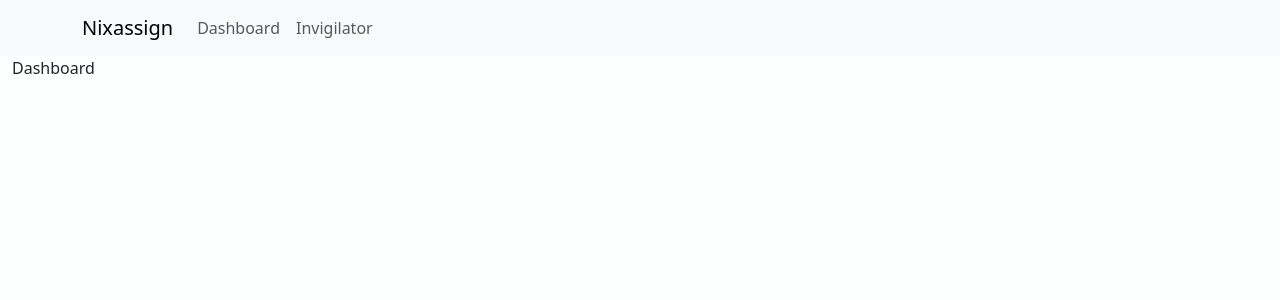
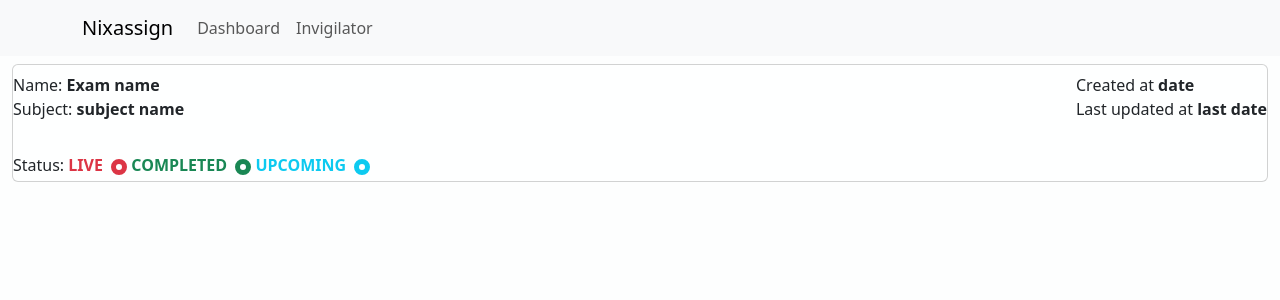
Before and after one commit to vohrakunal/nixassign-client, a React (Vite) app: page /dashboard in a window 1280 px wide. Shown: the top 300 px of the page. Built offline with nearby package versions, Linux system fonts and the light colour scheme.

Commit message:
add routes

```diff
--- a/src/api/url.tsx
+++ b/src/api/url.tsx
@@ -5,10 +5,13 @@ const urls = {
 
   invigilator: {
     getAllInvigilators: "/client/invigilators",
-    getInvigilatorById: "/client/invigilators",
+    getInvigilatorById: "/client/getInvigilatorById",
     createInvigilator: "/client/createInvigilator",
     updateInvigilator: "/client/updateInvigilator",
-    deleteInvigilator: "/client/deleteInvigilator"
+    deleteInvigilator: "/client/deleteInvigilator",
+    resetPassword:"/client/invigilator/password",
+    getInvigilatorStatus:"/client/invigilator/status"
+
   }
 }
 export default urls;
--- a/src/components/Modal/AddInvigilator.modal.tsx
+++ b/src/components/Modal/AddInvigilator.modal.tsx
@@ -1,5 +1,7 @@
-import React, { useState } from 'react'
-import { Button, Form, Modal } from 'react-bootstrap'
+import React, { useState } from "react";
+import { Button, Form, Modal } from "react-bootstrap";
+import { InvigilatorService } from "../../service/Invigilator.service";
+import toast from "react-hot-toast";
 
 interface AddInvigilatorModalProps {
   show: boolean;
@@ -8,16 +10,31 @@ interface AddInvigilatorModalProps {
 }
 
 export default function AddInvigilatorModal(props: AddInvigilatorModalProps) {
-
-    const [data, setData] = useState<any>()
+  const [data, setData] = useState<any>();
 
   const handeChangeValue = (e: any) => {
     const { name, value } = e.target;
     setData((prevData: any) => ({
       ...prevData,
-            [name]: value
+      [name]: value,
     }));
+
+  };
+
+  console.log(data);
+
+  const createInvigilator = async () => {
+    await InvigilatorService.createInvigilator(data)
+      .then((res) => {
+        if (res.status === 200) {
+          toast.success("create invigilator successfully");
+          // getAllInvigilators();
         }
+      })
+      .catch((err) => {
+        toast.error(err);
+      });
+  };
 
   return (
     <Modal
@@ -33,25 +50,29 @@ export default function AddInvigilatorModal(props: AddInvigilatorModalProps) {
       <Modal.Body>
         <Form.Group className="mb-3">
           <Form.Label>Invigilator Name</Form.Label>
-                    <Form.Control type="text" name = "name" onChange={handeChangeValue} />
+          <Form.Control type="text" name="name" onChange={handeChangeValue} />
         </Form.Group>
         <Form.Group className="mb-3">
           <Form.Label>Email</Form.Label>
-                    <Form.Control type="email" name = "email" onChange={handeChangeValue} />
+          <Form.Control type="email" name="email" onChange={handeChangeValue} />
         </Form.Group>
         <Form.Group className="mb-3">
           <Form.Label>Mobile Number</Form.Label>
-                    <Form.Control type="text" name = "mobileNumber" onChange={handeChangeValue} />
+          <Form.Control
+            type="text"
+            name="mobile"
+            onChange={handeChangeValue}
+          />
         </Form.Group>
       </Modal.Body>
       <Modal.Footer>
         <Button variant="outline-secondary" onClick={props.handleClose}>
           Close
         </Button>
-                <Button variant="danger" onClick={props.handleClose}>
+        <Button variant="danger" onClick={createInvigilator}>
           Add Invigilator
         </Button>
       </Modal.Footer>
     </Modal>
-    )
+  );
 }
--- a/src/service/Invigilator.service.tsx
+++ b/src/service/Invigilator.service.tsx
@@ -21,4 +21,11 @@ export class InvigilatorService {
     static async deleteInvigilator(id: string) {
         return await makeRequest(`${urls.invigilator.deleteInvigilator}/${id}`, RequestMethod.DELETE);
     }
+    static async resetPassword(id: string) {
+        return await makeRequest(`${urls.invigilator.resetPassword}/${id}`, RequestMethod.PUT);
+    }
+
+    static async  getInvigilatorStatus(id: string) {
+        return await makeRequest(`${urls.invigilator. getInvigilatorStatus}/${id}`, RequestMethod.PUT);
+    }
 }
--- a/src/views/private/Dashboard/Dashboard.tsx
+++ b/src/views/private/Dashboard/Dashboard.tsx
@@ -1,7 +1,81 @@
-import React from 'react'
+import React from "react";
+import { Badge, Card } from "react-bootstrap";
+import { FaCircleDot } from "react-icons/fa6";
 
 export default function Dashboard() {
   return (
-    <div>Dashboard</div>
-  )
+    <div>
+      <Card
+        className="mt-2"
+        style={{
+          backgroundColor: "#feffff",
+
+        }}
+      >
+        <>
+          <div className="d-flex justify-content-end"></div>
+          <div className="d-flex justify-content-between mt-2">
+            <div>
+              <div className="d-flex justify-content-start align-items-center">
+                <span>
+                  Name: <b>Exam name</b>
+                </span>
+              </div>
+              <div>
+                <span>
+                  Subject: <b>subject name </b>
+                </span>
+              </div>
+            </div>
+
+            <div>
+              <div>
+                <span>
+                  Created at <b>date </b>
+                </span>
+              </div>
+
+              <div>
+                <span>
+                  Last updated at <b>last date </b>
+                </span>
+              </div>
+            </div>
+          </div>
+
+          <div className="d-flex justify-content-start align-items-center mt-3 mb-3">
+            <>
+              <Badge bg="secondary" className="me-2">
+                {""}
+              </Badge>
+            </>
+          </div>
+          <div>
+            <span>
+              Status:{" "}
+              <b>
+                {" "}
+                <span className="text-danger">
+                  LIVE <FaCircleDot className="ms-1" />
+                </span>
+              </b>
+              <b>
+                {" "}
+                <span className="text-success">
+                  COMPLETED <FaCircleDot className="ms-1" />
+                </span>
+              </b>
+              <b>
+                {" "}
+                <span className="text-info">
+                  UPCOMING <FaCircleDot className="ms-1" />
+                </span>
+              </b>
+            </span>
+          </div>
+          <div className="mt-1"></div>
+        </>
+      </Card>
+    </div>
+  );
 }
--- a/src/views/private/Invigilator/Invigilator.tsx
+++ b/src/views/private/Invigilator/Invigilator.tsx
@@ -1,13 +1,21 @@
 import { use, useEffect, useState } from "react";
-import { Badge, Button, Card, Container, Dropdown, Table } from "react-bootstrap";
+import {
+  Badge,
+  Button,
+  Card,
+  Container,
+  Dropdown,
+  Table,
+} from "react-bootstrap";
 
 import { useNavigate } from "react-router-dom";
 import AddInvigilatorModal from "../../../components/Modal/AddInvigilator.modal";
-import { FaEllipsisVertical } from "react-icons/fa6";
+import { FaCircleDot, FaEllipsisVertical } from "react-icons/fa6";
 import CustomToggle from "../../../components/Menu/CustomMenu";
 import { FaEdit, FaExchangeAlt, FaEye, FaKey, FaTrash } from "react-icons/fa";
 import { InvigilatorService } from "../../../service/Invigilator.service";
 import UpdateInvigilatorModal from "../../../components/Modal/UpdateInvigilator.modal";
+import toast from "react-hot-toast";
 
 export default function Invigilator() {
   const navigate = useNavigate();
@@ -20,23 +28,62 @@ export default function Invigilator() {
   const [logsData, setLogsData] = useState<any>([]);
   const [responseLogs, setResponseLogs] = useState<any>("");
 
-  const [showAddInvigilatorModal, setShowAddInvigilatorModal] = useState<boolean>(false);
+  const [showAddInvigilatorModal, setShowAddInvigilatorModal] =
+    useState<boolean>(false);
   const [invigilatorIndex, setInvigilatorIndex] = useState<number>(-1);
   const [invigilatorData, setInvigilatorData] = useState<any>(null);
 
   const getAllInvigilators = async () => {
-    await InvigilatorService.getAllInvigilators().then((res) => {
+    await InvigilatorService.getAllInvigilators()
+      .then((res) => {
         if (res.status === 200) {
           setInvigilatorData(res.data.invigilators);
         }
-    }).catch(err => {
+      })
+      .catch((err) => {
         console.log("Error fetching invigilators:", err);
+      });
+  };
+  const deleteInvigilator = async (id: any) => {
+    await InvigilatorService.deleteInvigilator(id)
+      .then((res) => {
+        if (res.status === 200) {
+          toast.success("delete successfully");
+          getAllInvigilators();
+        }
       })
+      .catch((err) => {
+        toast.error(err);
+      });
+  };
+  const resetPassword = async (id: any) => {
+    await InvigilatorService.resetPassword(id)
+      .then((res) => {
+        if (res.status === 200) {
+          toast.success("Reset password successfully");
+          getAllInvigilators();
         }
+      })
+      .catch((err) => {
+        toast.error(err);
+      });
+  };
+  const getInvigilatorStatus = async (id: any) => {
+    await InvigilatorService.getInvigilatorStatus(id)
+      .then((res) => {
+        if (res.status === 200) {
+          toast.success("status changed successfully");
+          getAllInvigilators();
+        }
+      })
+      .catch((err) => {
+        toast.error(err);
+      });
+  };
 
   useEffect(() => {
     getAllInvigilators();
-  }, [])
+  }, []);
 
   return (
     <Container>
@@ -70,7 +117,7 @@ export default function Invigilator() {
                   <th style={{ fontSize: 14 }}>Name </th>
                   <th style={{ fontSize: 14 }}>Email</th>
                   <th style={{ fontSize: 14 }}>Mobile no.</th>
-                  <th style={{ fontSize: 14 }}>Role</th>
+                  <th style={{ fontSize: 14 }}> UserType</th>
                   <th style={{ fontSize: 14 }}>Status</th>
                   <th style={{ fontSize: 14 }}>Action</th>
                 </tr>
@@ -87,7 +134,7 @@ export default function Invigilator() {
                             {invigilator?.mobile}
                           </td>
                           <td style={{ fontSize: 12 }}>
-                          {invigilator?.role}
+                            {invigilator?.userType}
                           </td>
                           <td style={{ fontSize: 12 }}>
                             <Badge
@@ -108,11 +155,13 @@ export default function Invigilator() {
                                   as={CustomToggle}
                                   id="dropdown-custom-components"
                                 >
-                                <FaEllipsisVertical style={{ cursor: "pointer" }} />
+                                  <FaEllipsisVertical
+                                    style={{ cursor: "pointer" }}
+                                  />
                                 </Dropdown.Toggle>
                                 <Dropdown.Menu>
                                   <Dropdown.Item
-                                // onClick={() => resetPassword(data._id)}
+                                  onClick={() => resetPassword(invigilator?._id)}
                                   >
                                     <FaKey className="text-info" />
                                     <span className="fw-bold text-secondary fs-12 ms-2">
@@ -146,11 +195,23 @@ export default function Invigilator() {
                                 </Dropdown.Item> */}
                                   <Dropdown.Divider />
                                   <Dropdown.Item
-                                // onClick={() => deleteInvigilator(data._id)}
+                                    onClick={() =>
+                                      deleteInvigilator(invigilator?._id)
+                                    }
                                   >
                                     <FaTrash className="text-danger" />
                                     <span className="fw-bold text-danger fs-12 ms-2">
                                       Delete
+                                    </span>
+                                  </Dropdown.Item>
+                                  <Dropdown.Item
+                                    onClick={() =>
+                                      getInvigilatorStatus(invigilator?._id)
+                                    }
+                                  >
+                                    <FaCircleDot className="ms-1" />
+                                    <span className="fw-bold text-success fs-12 ms-2">
+                                      Status
                                     </span>
                                   </Dropdown.Item>
                                 </Dropdown.Menu>
@@ -180,7 +241,6 @@ export default function Invigilator() {
         reloadData={getAllInvigilators}
         invigilatorData={invigilatorData && invigilatorData[invigilatorIndex]}
       />
-
     </Container>
   );
 }
```
Also changed, not shown: 1 other file (tests, documents, lock files or other folders). Lines whose indentation alone changed are shown as unchanged.
